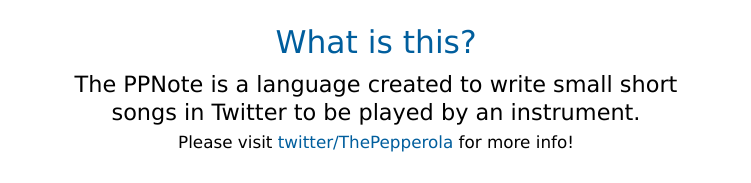
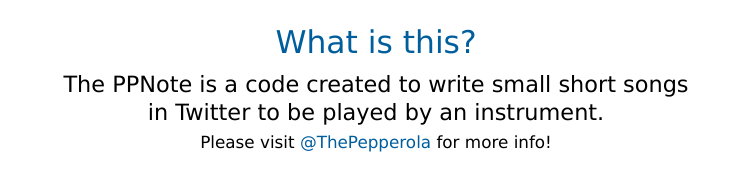
Before and after one commit to Pepperola/PPNote, a plain HTML site: page index.html in a window 1280 px wide. Shown: the part 312-495 px from the top of the page, without its empty margins (264-1015 px from the left). Drawn offline with nearby package versions, Linux system fonts and the light colour scheme; a script that the page names is missing.

Commit message:
Correct some texts

```diff
--- a/index.html
+++ b/index.html
@@ -56,8 +56,8 @@
 		<hr class="transparent clear">
 		<div class="g1 center">
 			<h2 class="fw200 xm color">What is this?</h2>
-			<p class="fw300 p0-1">The PPNote is a language created to write small short songs in Twitter to be played by an instrument.</p>
-			<p class="xs">Please visit <a href="https://twitter.com/ThePepperola" target="_blank">twitter/ThePepperola</a> for more info!</p>
+			<p class="fw300 p0-1">The PPNote is a code created to write small short songs in Twitter to be played by an instrument.</p>
+			<p class="xs">Please visit <a href="https://twitter.com/ThePepperola" target="_blank">@ThePepperola</a> for more info!</p>
 			<img width="400" class="p1-0" src="images/what_is_this.gif">
 		</div>
 		<hr class="transparent clear big">
```
